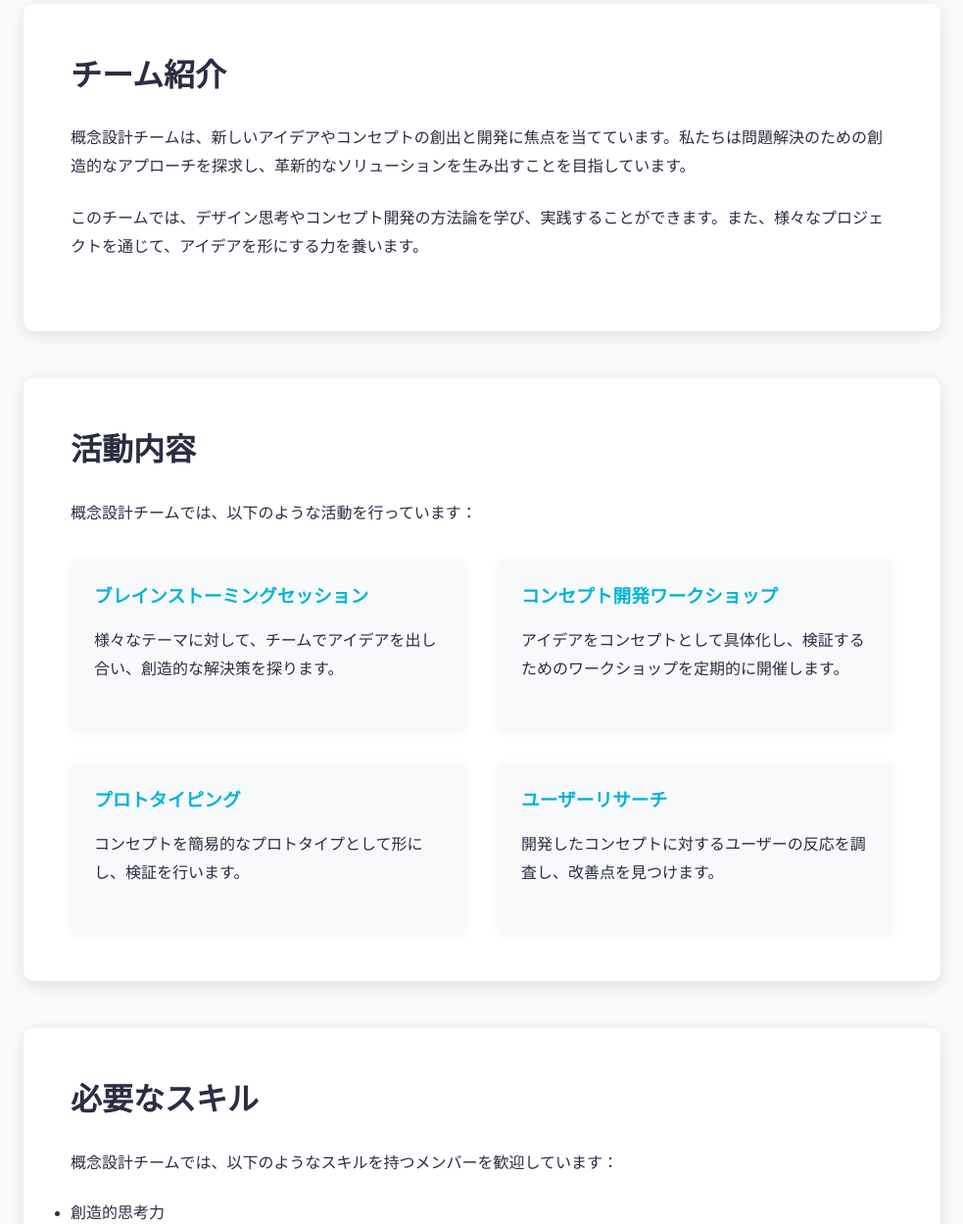
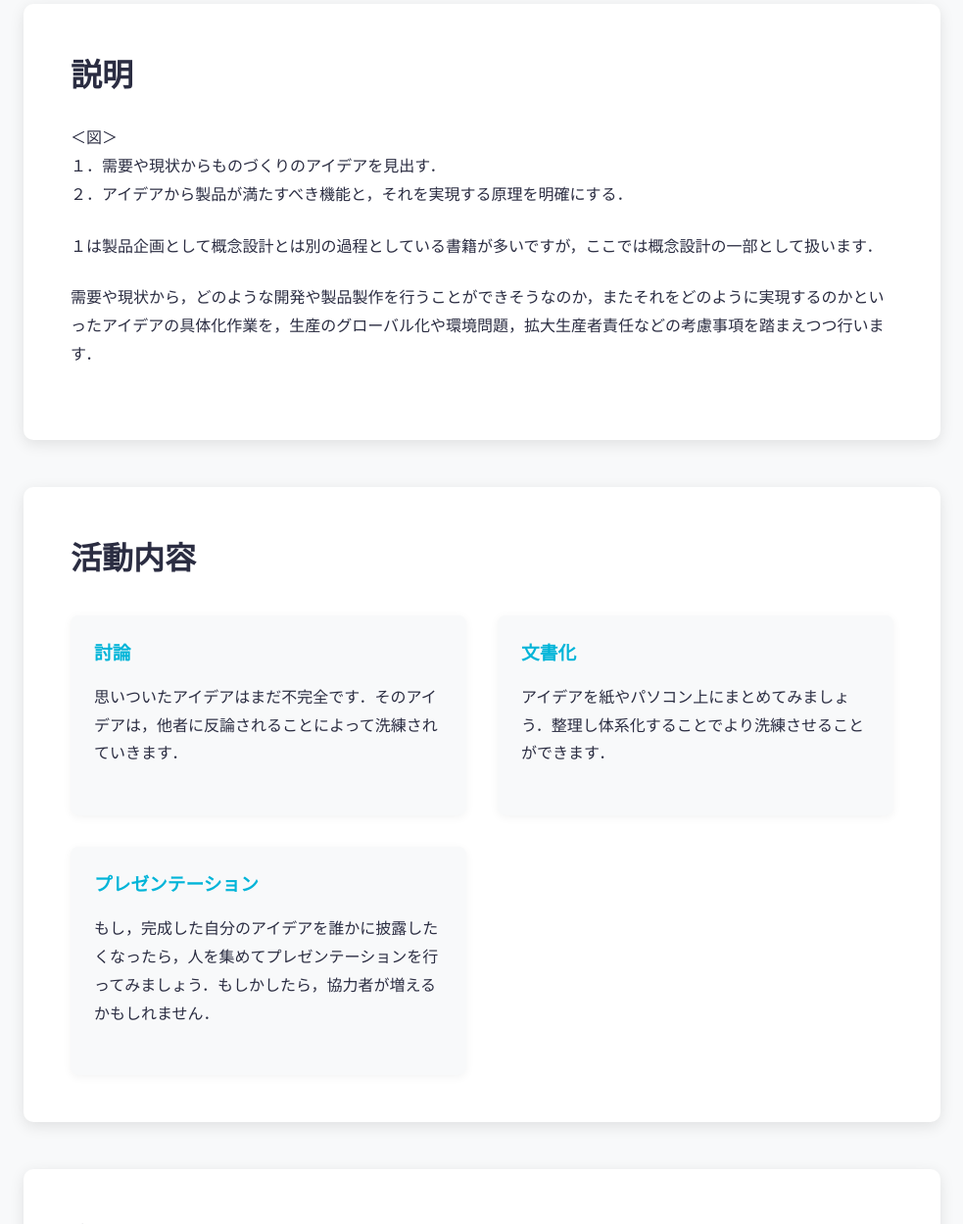
Before and after one commit to NS28cse/design-circle, a plain HTML site: page sub-html/conceptual.html in a window 1280 px wide. Shown: the part 860-2109 px from the top of the page at 98% size, without its empty margins (148-1131 px from the left). Drawn offline with Linux system fonts and the light colour scheme.

Commit message:
conceptual end

```diff
--- a/sub-html/conceptual.html
+++ b/sub-html/conceptual.html
@@ -22,36 +22,34 @@
 
     <header class="team-header">
         <img src="./../assets/images/design-circle-web_concept-team-title.jpg" alt="概念設計チーム">
-        <h1>概念設計チーム</h1>
-        <p>アイデアの創出から始まり、コンセプトの開発と検証を行います</p>
+        <h1>概念設計</h1>
+        <p>製品企画，要求仕様，実現方策などを検討します</p>
     </header>
 
     <main class="team-content">
         <section class="team-section">
-            <h2>チーム紹介</h2>
-            <p>概念設計チームは、新しいアイデアやコンセプトの創出と開発に焦点を当てています。私たちは問題解決のための創造的なアプローチを探求し、革新的なソリューションを生み出すことを目指しています。</p>
-            <p>このチームでは、デザイン思考やコンセプト開発の方法論を学び、実践することができます。また、様々なプロジェクトを通じて、アイデアを形にする力を養います。</p>
+            <h2>説明</h2>
+            <p>＜図＞<br>
+                １．需要や現状からものづくりのアイデアを見出す．<br>
+                ２．アイデアから製品が満たすべき機能と，それを実現する原理を明確にする．</p>
+            <p>１は製品企画として概念設計とは別の過程としている書籍が多いですが，ここでは概念設計の一部として扱います．</p>
+            <p>需要や現状から，どのような開発や製品製作を行うことができそうなのか，またそれをどのように実現するのかといったアイデアの具体化作業を，生産のグローバル化や環境問題，拡大生産者責任などの考慮事項を踏まえつつ行います．</p>
         </section>
 
         <section class="team-section">
             <h2>活動内容</h2>
-            <p>概念設計チームでは、以下のような活動を行っています：</p>
             <div class="team-activities">
                 <div class="activity-card">
-                    <h3>ブレインストーミングセッション</h3>
-                    <p>様々なテーマに対して、チームでアイデアを出し合い、創造的な解決策を探ります。</p>
+                    <h3>討論</h3>
+                    <p>思いついたアイデアはまだ不完全です．そのアイデアは，他者に反論されることによって洗練されていきます．</p>
                 </div>
                 <div class="activity-card">
-                    <h3>コンセプト開発ワークショップ</h3>
-                    <p>アイデアをコンセプトとして具体化し、検証するためのワークショップを定期的に開催します。</p>
+                    <h3>文書化</h3>
+                    <p>アイデアを紙やパソコン上にまとめてみましょう．整理し体系化することでより洗練させることができます．</p>
                 </div>
                 <div class="activity-card">
-                    <h3>プロトタイピング</h3>
-                    <p>コンセプトを簡易的なプロトタイプとして形にし、検証を行います。</p>
-                </div>
-                <div class="activity-card">
-                    <h3>ユーザーリサーチ</h3>
-                    <p>開発したコンセプトに対するユーザーの反応を調査し、改善点を見つけます。</p>
+                    <h3>プレゼンテーション</h3>
+                    <p>もし，完成した自分のアイデアを誰かに披露したくなったら，人を集めてプレゼンテーションを行ってみましょう．もしかしたら，協力者が増えるかもしれません． </p>
                 </div>
             </div>
         </section>
```
Also changed, not shown: index.html (+18 -7 lines).
